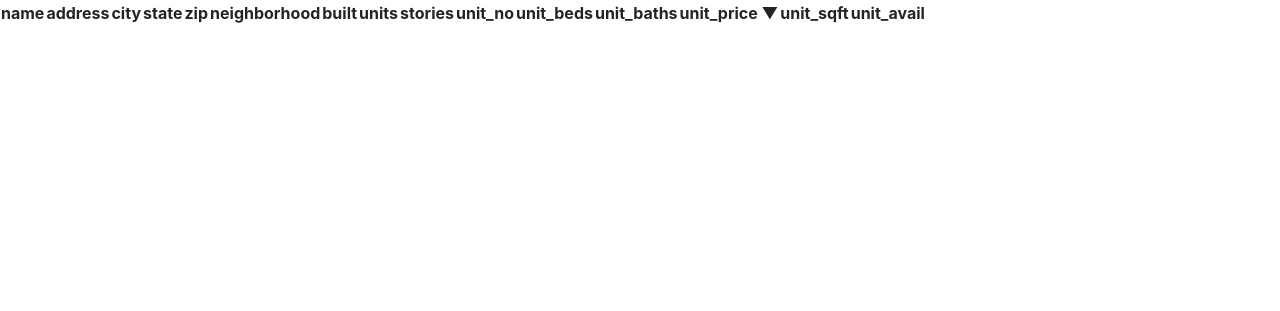
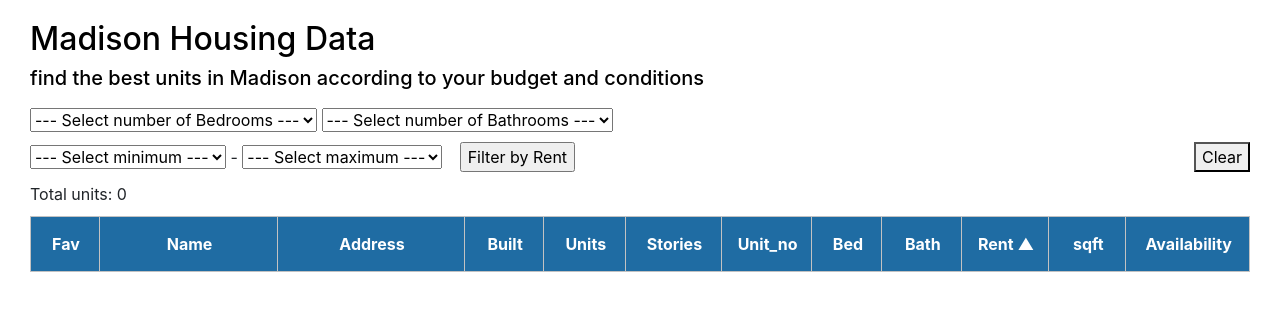
Before and after one commit to pakapoo/apartments_web_scraper, a Flask app: template src/backend/templates/index.html in a window 1280 px wide. Shown: the top 311 px of the page. Run offline with Flask 3, Linux system fonts and the light colour scheme; the template is opened without the code that fills it: most values are stand-ins (such as "Sample title", 1, 10 or a date in 2020); lists and menus that the app fills with data are empty; some libraries are stand-ins or nearby versions.

Commit message:
add frontend design with javascript and css

```diff
--- /dev/null
+++ b/src/backend/static/mystyle.css
@@ -0,0 +1,82 @@
+.title-group {
+    color: black;
+    margin-left: 30px;
+}
+
+.searchbar-top {
+    display: inline-block;
+    margin-top: 10px;
+}
+
+.search-select {
+    margin-right: 30px;
+}
+
+div {
+    margin-left: 30px;
+    margin-right: 30px;
+    box-sizing: border-box;
+}
+
+#table {
+    border: 1px solid black;
+    border-collapse: collapse;
+    box-sizing: border-box;
+    margin-left: 30px;
+    margin-right: 30px;
+}
+
+#table th button {
+    padding: 4px;
+    margin: 1px;
+    font-size: 100%;
+    font-weight: bold;
+    background: transparent;
+    border: none;
+    color: white;
+    display: inline;
+    right: 0;
+    left: 0;
+    top: 0;
+    bottom: 0;
+    width: 100%;
+    text-align: center;
+    outline: none;
+    cursor: pointer;
+}
+
+.fav-icon {
+    padding: 4px;
+    margin: 1px;
+    font-size: 100%;
+    font-weight: bold;
+    background: transparent;
+    border: none;
+    display: inline;
+    right: 0;
+    left: 0;
+    top: 0;
+    bottom: 0;
+    width: 100%;
+    text-align: center;
+    outline: none !important;
+    cursor: pointer;
+  }
+
+td, th{
+    border: 1px solid rgb(194, 194, 194);
+    padding: 10px;
+}
+
+thead {
+    background-color: #1f6ca3;
+    color: white;
+}
+
+a:hover {
+    color: #f9d923;
+  }
+
+a:visited {
+    color: blueviolet;
+}
--- a/src/backend/static/renderDBdata.js
+++ b/src/backend/static/renderDBdata.js
@@ -1,17 +1,18 @@
 function buildTable(data){
-    console.log(data.length);
+    console.log("There are", data.length, "rows of data.");
     var table = document.getElementById('tableData');
     var rows = '';
 
     for (var i = 0; i < data.length; i++){
         var row = `<tr>
+            <td><button class='fav-icon' onclick=changeFav(this)>&#x2661;</button></td>
             <td><a href="${data[i].url}" target="_blank">${data[i].name}</a></td>
-            <!-- <td>${data[i].tel}</td> -->
+            <!--td>${data[i].tel}</td-->
             <td>${data[i].address}</td>
-            <td>${data[i].city}</td>
-            <td>${data[i].state}</td>
-            <td>${data[i].zip}</td>
-            <td>${data[i].neighborhood}</td>
+            <!--td>${data[i].city}</td-->
+            <!--td>${data[i].state}</td-->
+            <!--td>${data[i].zip}</td-->
+            <!--td>${data[i].neighborhood}</td-->
             <td>${data[i].built}</td>
             <td>${data[i].units}</td>
             <td>${data[i].stories}</td>
@@ -35,13 +36,25 @@ function buildTable(data){
     }
 
     table.innerHTML = rows;
+    document.getElementById('rowcount').innerHTML = "Total units: " + data.length;
 }
 
 function addSortingEventListenerToTable(){
     let table = document.getElementById('table');
-    table.querySelectorAll('th').forEach((th, position) => {
+    table.querySelectorAll('th button').forEach((th, position) => {
         th.addEventListener('click', evt => sortTable(position+1));
     });
+}
+
+function resetOption(col){
+    var minRent = Number(document.getElementById('minRent').value);
+    var maxRent = Number(document.getElementById('maxRent').value);
+    if (col == 'minRent' && minRent > maxRent){
+        document.getElementById('maxRent').value = minRent;
+    }
+    else if (col == 'maxRent' && maxRent < minRent){
+        document.getElementById('minRent').value = maxRent;
+    }
 }
 
 function compareValues(a, b, type) {
@@ -56,17 +69,25 @@ function compareValues(a, b, type) {
         throw new Error('Invalid comparison');
     }
 }
+function changeFav(element){
+    var fav = element.innerHTML;
+    if (fav == '♡'){
+        element.innerHTML = '♥';
+    }
+    else{
+        element.innerHTML = '♡';
+    }
+}
 
 function sortTable(colnum) {
-    var ths = document.querySelectorAll('#table th');
+    var ths = document.querySelectorAll('#table th button');
     ths.forEach(th => {
         console.log(th.innerHTML);
-        if (th.innerHTML.includes('▼') || th.innerHTML.includes('▲')){
+        if (th.innerHTML.includes(' ▼') || th.innerHTML.includes(' ▲')){
             th.innerHTML = th.innerHTML.substring(0, th.innerHTML.length - 1);
         }
     });
-
-    var th = document.querySelector('#table th:nth-child(' + (colnum) + ')');
+    var th = document.querySelector('#table th:nth-child(' + (colnum) + ') button');
     var type = th.getAttribute('data-type');
     var order = th.getAttribute('data-order');
     var text = th.innerHTML;
@@ -82,7 +103,7 @@ function sortTable(colnum) {
             return compareValues(t1.innerText, t2.innerText, type);
         })
         th.setAttribute('data-order', 'asc');
-        text += '&#9650'
+        text += ' &#9650';
     }else{
         rows = rows.sort((r1, r2) => {
             let t1 = r1.querySelector(qs);
@@ -90,9 +111,96 @@ function sortTable(colnum) {
             return compareValues(t2.innerText, t1.innerText, type);
         })
         th.setAttribute('data-order', 'desc');
-        text += '&#9660'
+        text += ' &#9660';
     }
 
    th.innerHTML = text;
    rows.forEach(row => tbody.appendChild(row));
 }
+
+function tableFilterBedBath(){
+    bedNum = document.getElementById('bedNum').value;
+    bathNum = document.getElementById('bathNum').value;
+
+    var table = document.getElementById('tableData');
+    var tr = table.getElementsByTagName('tr');
+    var count = 0;
+    for (var i = 0; i < tr.length; i++){
+        tr[i].style.display = '';
+        var tdBed = tr[i].getElementsByTagName('td')[7];
+        var tdBath = tr[i].getElementsByTagName('td')[8];
+        if (tdBed && bedNum != 'X'){
+            if (bedNum.includes('+')){
+                bedNum = bedNum.replace('+', '');
+                if (tdBed.innerHTML < bedNum){
+                    tr[i].style.display = 'none';
+                }
+            }
+            else{
+                if (tdBed.innerHTML != bedNum){
+                    tr[i].style.display = 'none';
+                }
+            }
+        }
+        if (tdBath && bathNum != 'X'){
+            if (bathNum.includes('+')){
+                bathNum = bathNum.replace('+', '');
+                if (tdBath.innerHTML < bathNum){
+                    tr[i].style.display = 'none';
+                }
+            }
+            else{
+                if (tdBath.innerHTML != bathNum){
+                    tr[i].style.display = 'none';
+                }
+            }
+        }
+        if (tr[i].style.display == ''){
+            count += 1;
+        }
+    }
+
+    document.getElementById('rowcount').innerHTML = "Total units: " + count;
+}
+
+function tableFilterRent(){
+    tableFilterBedBath();
+    var table = document.getElementById('tableData');
+    var tr = table.getElementsByTagName('tr');
+    var minRent = document.getElementById('minRent').value;
+    var maxRent = document.getElementById('maxRent').value;
+    var count = 0;
+    console.log(minRent, maxRent);
+    for (var i = 0; i < tr.length; i++){
+        var tdRent = tr[i].getElementsByTagName('td')[9];
+        if (tdRent){
+            if (minRent != ''){
+                if (parseFloat(tdRent.innerHTML.replace(/[^0-9.-]+/g,"")) < parseFloat(minRent)){
+                    tr[i].style.display = 'none';
+                }
+            }
+            if (maxRent != ''){
+                if (parseFloat(tdRent.innerHTML.replace(/[^0-9.-]+/g,"")) > parseFloat(maxRent)){
+                    tr[i].style.display = 'none';
+                }
+            }
+        }
+        if (tr[i].style.display == ''){
+            count += 1;
+        }
+    }
+
+    document.getElementById('rowcount').innerHTML = "Total units: " + count;
+}
+
+function clearFilterInput() {
+    var inputBed = document.getElementById("bedNum");
+    var inputBath = document.getElementById("bathNum");
+    var inputMin = document.getElementById("minRent");
+    var inputMax = document.getElementById("maxRent");
+    inputBed.value = "X";
+    inputBath.value = "X";
+    inputMin.value = "";
+    inputMax.value = "";
+    tableFilterBedBath();
+  }
--- a/src/backend/templates/index.html
+++ b/src/backend/templates/index.html
@@ -1,5 +1,6 @@
 <!DOCTYPE html>
 <link rel="stylesheet" href="https://stackpath.bootstrapcdn.com/bootstrap/4.5.2/css/bootstrap.min.css">
+<link rel="stylesheet" type="text/css" href="../static/mystyle.css">
 <html lang="en">
 <head>
     <meta charset="UTF-8">
@@ -7,27 +8,85 @@
     <title>Madison Housing Data</title>
 </head>
 <body>
+    <header>
+        <h2 class="title-group" style="margin-top: 20px;">Madison Housing Data</h2>
+        <h5 class="title-group">find the best units in Madison according to your budget and conditions</h5>
+    </header>
     <script type="text/javascript" src="static/renderDBdata.js"></script>
+    <div>
+        <select class="searchbar-top" id="bedNum" name="bedNum" onchange="tableFilterBedBath()">
+            <option value="X"> --- Select number of Bedrooms --- </option>
+            <option value="0">Studio</option>
+            <option value="1">1</option>
+            <option value="2">2</option>
+            <option value="3">3</option>
+            <option value="4">4</option>
+            <option value="5+">5+</option>
+        </select>
+
+        <select class="searchbar-top" style="margin-right: 18vw;" id="bathNum" name="bathNum" onchange="tableFilterBedBath()">
+            <option value="X"> --- Select number of Bathrooms --- </option>
+            <option value="1">1</option>
+            <option value="2">2</option>
+            <option value="3+">3+</option>
+        </select>
+
+        <form class="searchbar-top" id="searchForm" method="get" onsubmit="tableFilterRent(); return false;">
+            <select id="minRent" name="minRent" onchange="resetOption('minRent')">
+                <option value="X"> --- Select minimum --- </option>
+                <option value=500>$500</option>
+                <option value=750>$750</option>
+                <option value=1000>$1000</option>
+                <option value=1250>$1250</option>
+                <option value=1500>$1500</option>
+                <option value=1750>$1750</option>
+                <option value=2000>$2000</option>
+                <option value=2250>$2250</option>
+                <option value=2500>$2500</option>
+                <option value=2750>$2750</option>
+                <option value=3000>$3000</option>
+            </select>
+            -
+            <select id="maxRent" name="maxRent" onchange="resetOption('maxRent')">
+                <option value="X"> --- Select maximum --- </option>
+                <option value=500>$500</option>
+                <option value=750>$750</option>
+                <option value=1000>$1000</option>
+                <option value=1250>$1250</option>
+                <option value=1500>$1500</option>
+                <option value=1750>$1750</option>
+                <option value=2000>$2000</option>
+                <option value=2250>$2250</option>
+                <option value=2500>$2500</option>
+                <option value=2750>$2750</option>
+                <option value=3000>$3000</option>
+            </select>
+            <input type="submit" value="Filter by Rent" style="margin-left: 1vw">
+        </form>
+        <button id="filter-clear-button" onclick="clearFilterInput()" style="display:inline-block; float:right; margin-top: 10px">Clear</button>
+    </div>
+    <div id="rowcount" style="margin-top: 10px; margin-bottom: 10px;"></div>
     <table id="table">
         <thead>
             <tr>
-                <th data-column="name" data-type="string" data-order="desc">name</th>
-                <!-- <th data-column="tel" data-type="string" data-order="desc">tel</th> -->
-                <th data-column="address" data-type="string" data-order="desc">address</th>
-                <th data-column="city" data-type="string" data-order="desc">city</th>
-                <th data-column="state" data-type="string" data-order="desc">state</th>
-                <th data-column="zip" data-type="numeric" data-order="desc">zip</th>
-                <th data-column="neighborhood" data-type="string" data-order="desc">neighborhood</th>
-                <th data-column="built" data-type="numeric" data-order="desc">built</th>
-                <th data-column="units" data-type="numeric" data-order="desc">units</th>
-                <th data-column="stories" data-type="numeric" data-order="desc">stories</th>
+                <th data-column="fav" style="width: 6vw;"><button data-type="string" data-order="desc">Fav</button></th>
+                <th data-column="name" style="width: 20vw;"><button data-type="string" data-order="desc">Name</button></th>
+                <!--th data-column="tel" data-type="string" data-order="desc">tel</th-->
+                <th data-column="address" style="width: 20vw;"><button data-type="string" data-order="desc">Address</button></th>
+                <!-- th data-column="city" data-type="string" data-order="desc">City</th-->
+                <!--th data-column="state" data-type="string" data-order="desc">State</th-->
+                <!--th data-column="zip" data-type="numeric" data-order="desc">Zip</th-->
+                <!--th data-column="neighborhood" data-type="string" data-order="desc">Neighborhood</th-->
+                <th data-column="built" style="width: 7vw;"><button data-type="numeric" data-order="desc">Built</button></th>
+                <th data-column="units" style="width: 7vw;"><button data-type="numeric" data-order="desc">Units</button></th>
+                <th data-column="stories" style="width: 8vw;"><button data-type="numeric" data-order="desc">Stories</button></th>
                 <!-- <th data-column="management" data-type="string" data-order="desc">management</th> -->
-                <th data-column="unit_no" data-type="string" data-order="desc">unit_no</th>
-                <th data-column="unit_beds" data-type="numeric" data-order="desc">unit_beds</th>
-                <th data-column="unit_baths" data-type="numeric" data-order="desc">unit_baths</th>
-                <th data-column="unit_price" data-type="numeric" data-order="desc">unit_price &#9660</th>
-                <th data-column="unit_sqft" data-type="numeric" data-order="desc">unit_sqft</th>
-                <th data-column="unit_avail" data-type="date" data-order="desc">unit_avail</th>
+                <th data-column="unit_no" style="width: 7vw;"><button data-type="string" data-order="desc">Unit_no</button></th>
+                <th data-column="unit_beds" style="width: 6vw;"><button data-type="numeric" data-order="desc">Bed</button></th>
+                <th data-column="unit_baths" style="width: 7vw;"><button data-type="numeric" data-order="desc">Bath</button></th>
+                <th data-column="unit_price" style="width: 8vw;"><button data-type="numeric" data-order="desc">Rent</button></th>
+                <th data-column="unit_sqft" style="width: 7vw;"><button data-type="numeric" data-order="desc">sqft</button></th>
+                <th data-column="unit_avail" style="width: 10vw;"><button data-type="date" data-order="desc">Availability</button></th>
             </tr>
         </thead>
         <tbody id="tableData">
@@ -37,6 +96,7 @@
         var data = JSON.parse('{{ data | tojson | safe }}');
         buildTable(data);
         addSortingEventListenerToTable();
+        sortTable(10);
     </script>
 </body>
 </body>
```
Also changed, not shown: README.md.
